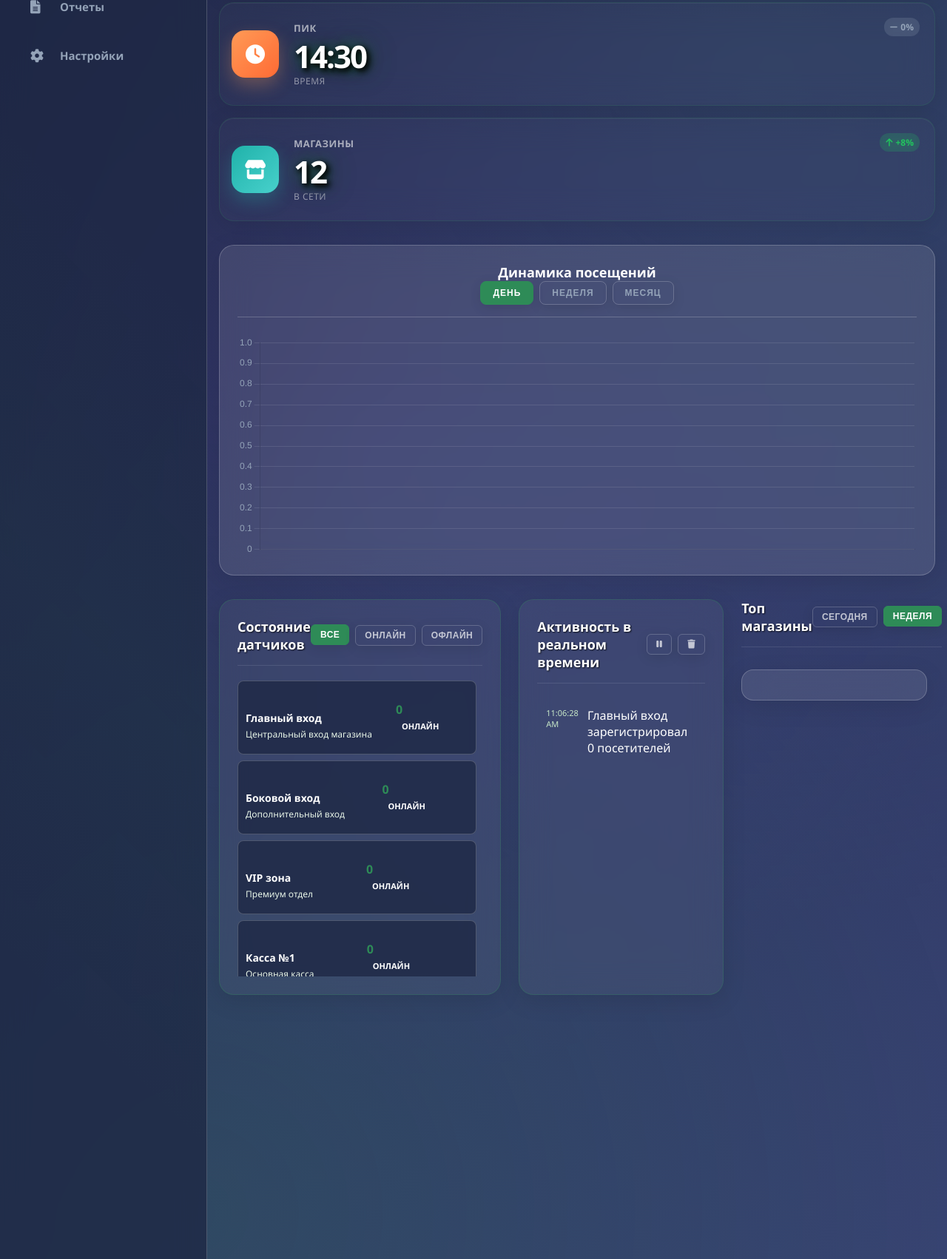
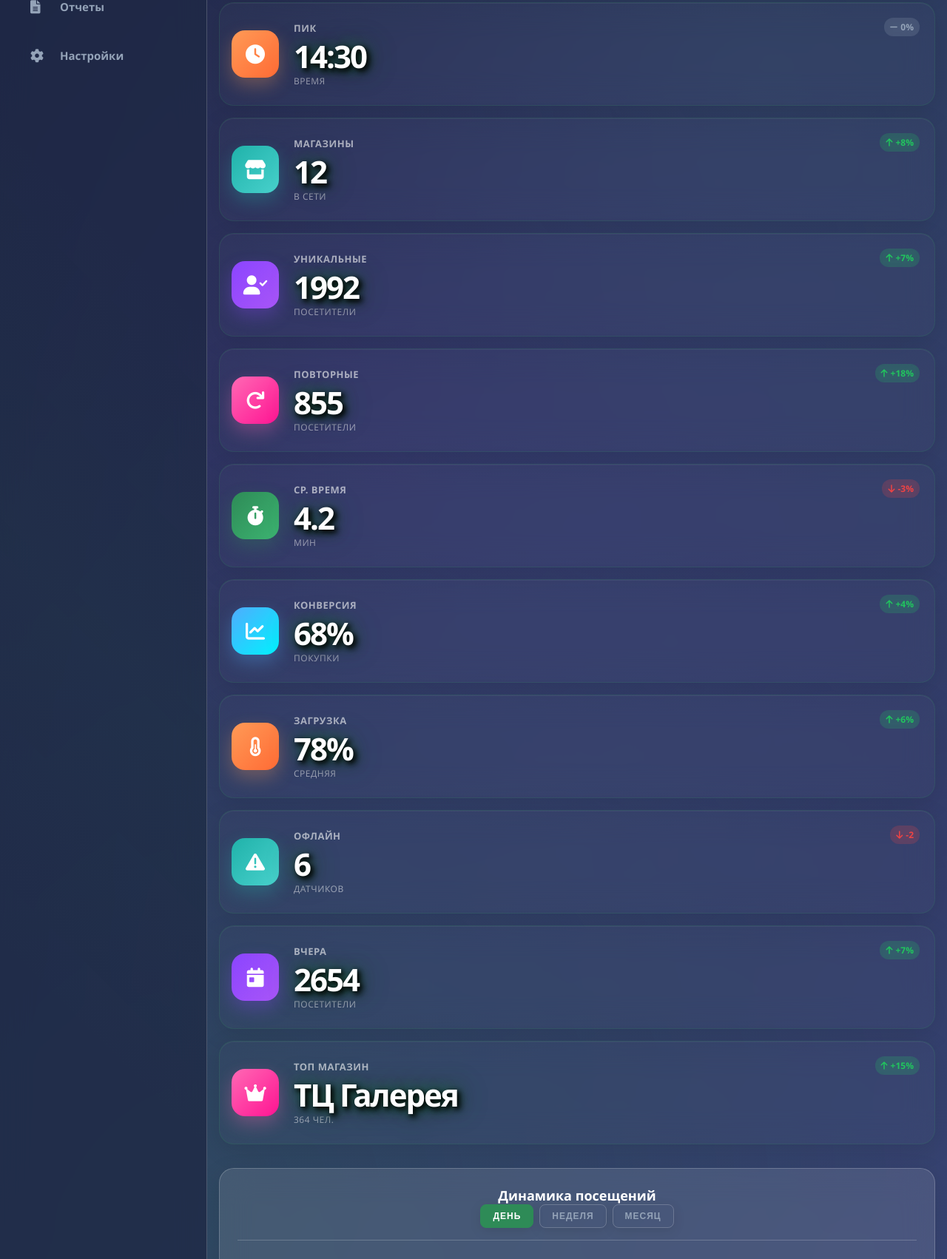
Before and after one commit to Kinimary/dashbord-v2.0, a Flask app: page / in a window 1280 px wide. Shown: the part 440-2142 px from the top of the page at 74% size. Run offline with Flask 3, Linux system fonts and the light colour scheme; a user stored in the database is signed in; data comes from the database, SQL or seed files in the repository; data that the repository does not hold is empty; parts of the project's set-up code (start-up, migrations or seed data) failed here and were passed over.

Commit message:
Assistant checkpoint: Сделал карточки компактнее и добавил больше метрик
Assistant generated file changes:
- static/css/style.css: Обновить стили иконок и контента метрик
Обновить стили иконок и контента метрик
Обновить стили контента метрик
Обновить стили иконок и контента метрик
Обновить стили контента метрик
Обновить стили иконок и контента метрик
Обновить стили контента метрик
Обновить стили иконок и контента метрик
Обновить стили контента метрик
- templates/index.html: Добавить больше разнообразных карточек метрик

---

User prompt:

может их сделать прямоугольными и поменьше в ширину? добавь плиток с разными данными.

Replit-Commit-Author: Assistant
Replit-Commit-Session-Id: eb9562b7-6678-4f4b-8fbf-2f9dc76dd5aa

```diff
--- a/templates/index.html
+++ b/templates/index.html
@@ -145,7 +145,7 @@
                     </div>
                     <div class="metric-content">
                         <div class="metric-label">Посетители</div>
-                        <div class="metric-value" id="total-visitors">2947</div>
+                        <div class="metric-value" id="total-visitors">2847</div>
                         <div class="metric-subtitle">За сегодня</div>
                     </div>
                     <div class="metric-trend up">
@@ -196,6 +196,126 @@
                     <div class="metric-trend up">
                         <i class="fas fa-arrow-up"></i>
                         +8%
+                    </div>
+                </div>
+
+                <div class="metric-card">
+                    <div class="metric-icon gradient-purple">
+                        <i class="fas fa-user-check"></i>
+                    </div>
+                    <div class="metric-content">
+                        <div class="metric-label">Уникальные</div>
+                        <div class="metric-value" id="unique-visitors">1992</div>
+                        <div class="metric-subtitle">Посетители</div>
+                    </div>
+                    <div class="metric-trend up">
+                        <i class="fas fa-arrow-up"></i>
+                        +7%
+                    </div>
+                </div>
+
+                <div class="metric-card">
+                    <div class="metric-icon gradient-pink">
+                        <i class="fas fa-redo"></i>
+                    </div>
+                    <div class="metric-content">
+                        <div class="metric-label">Повторные</div>
+                        <div class="metric-value" id="repeat-visitors">855</div>
+                        <div class="metric-subtitle">Посетители</div>
+                    </div>
+                    <div class="metric-trend up">
+                        <i class="fas fa-arrow-up"></i>
+                        +18%
+                    </div>
+                </div>
+
+                <div class="metric-card">
+                    <div class="metric-icon gradient-green">
+                        <i class="fas fa-stopwatch"></i>
+                    </div>
+                    <div class="metric-content">
+                        <div class="metric-label">Ср. время</div>
+                        <div class="metric-value" id="avg-time">4.2</div>
+                        <div class="metric-subtitle">мин</div>
+                    </div>
+                    <div class="metric-trend down">
+                        <i class="fas fa-arrow-down"></i>
+                        -3%
+                    </div>
+                </div>
+
+                <div class="metric-card">
+                    <div class="metric-icon gradient-blue">
+                        <i class="fas fa-chart-line"></i>
+                    </div>
+                    <div class="metric-content">
+                        <div class="metric-label">Конверсия</div>
+                        <div class="metric-value" id="conversion">68%</div>
+                        <div class="metric-subtitle">Покупки</div>
+                    </div>
+                    <div class="metric-trend up">
+                        <i class="fas fa-arrow-up"></i>
+                        +4%
+                    </div>
+                </div>
+
+                <div class="metric-card">
+                    <div class="metric-icon gradient-orange">
+                        <i class="fas fa-thermometer-half"></i>
+                    </div>
+                    <div class="metric-content">
+                        <div class="metric-label">Загрузка</div>
+                        <div class="metric-value" id="occupancy">78%</div>
+                        <div class="metric-subtitle">Средняя</div>
+                    </div>
+                    <div class="metric-trend up">
+                        <i class="fas fa-arrow-up"></i>
+                        +6%
+                    </div>
+                </div>
+
+                <div class="metric-card">
+                    <div class="metric-icon gradient-teal">
+                        <i class="fas fa-exclamation-triangle"></i>
+                    </div>
+                    <div class="metric-content">
+                        <div class="metric-label">Офлайн</div>
+                        <div class="metric-value" id="offline-sensors">6</div>
+                        <div class="metric-subtitle">Датчиков</div>
+                    </div>
+                    <div class="metric-trend down">
+                        <i class="fas fa-arrow-down"></i>
+                        -2
+                    </div>
+                </div>
+
+                <div class="metric-card">
+                    <div class="metric-icon gradient-purple">
+                        <i class="fas fa-calendar-day"></i>
+                    </div>
+                    <div class="metric-content">
+                        <div class="metric-label">Вчера</div>
+                        <div class="metric-value" id="yesterday-visitors">2654</div>
+                        <div class="metric-subtitle">Посетители</div>
+                    </div>
+                    <div class="metric-trend up">
+                        <i class="fas fa-arrow-up"></i>
+                        +7%
+                    </div>
+                </div>
+
+                <div class="metric-card">
+                    <div class="metric-icon gradient-pink">
+                        <i class="fas fa-crown"></i>
+                    </div>
+                    <div class="metric-content">
+                        <div class="metric-label">Топ магазин</div>
+                        <div class="metric-value" id="top-store">ТЦ Галерея</div>
+                        <div class="metric-subtitle">364 чел.</div>
+                    </div>
+                    <div class="metric-trend up">
+                        <i class="fas fa-arrow-up"></i>
+                        +15%
                     </div>
                 </div>
             </div>
```
